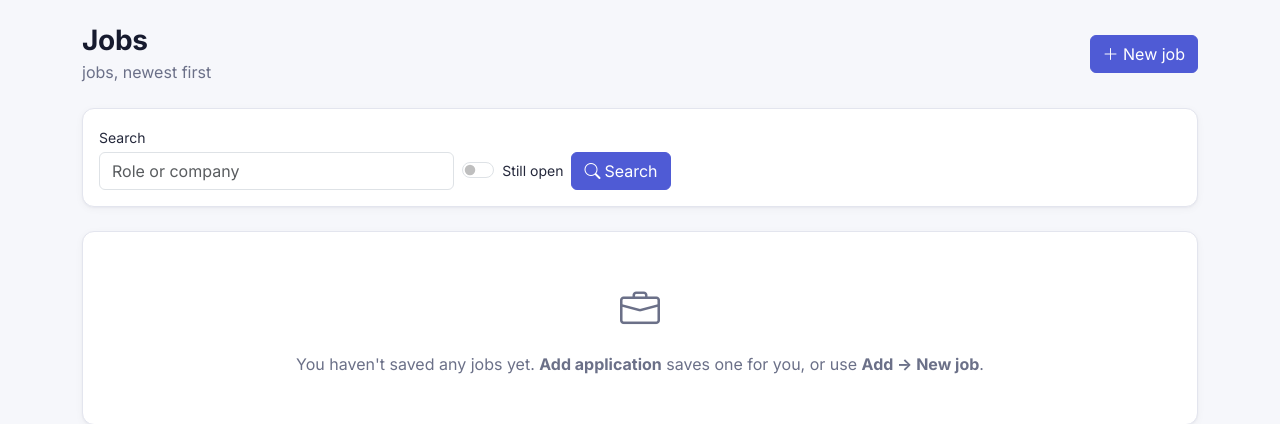
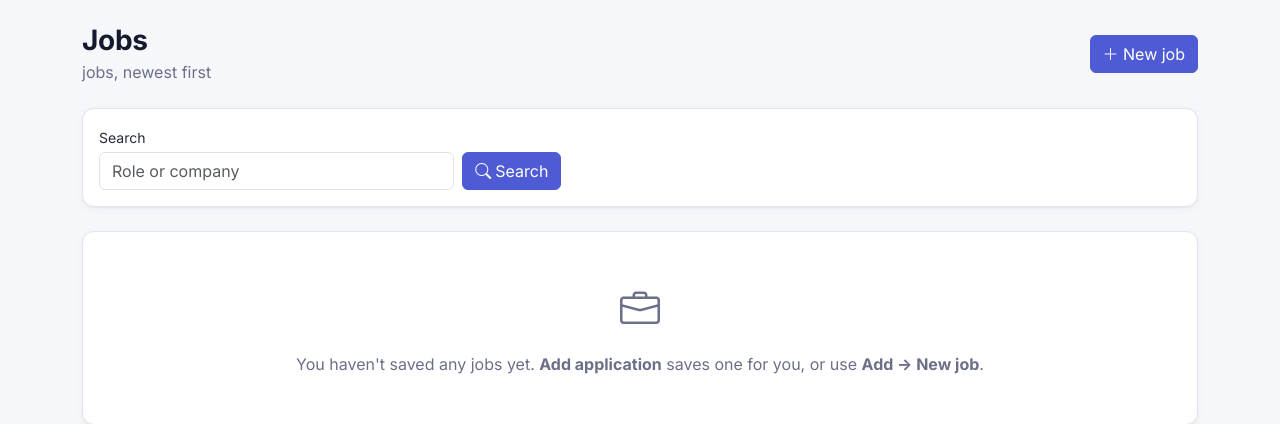
Before and after one commit to RB3154/job_application_tracker, a Python web app: template templates/jobs.html in a window 1280 px wide. Shown: the part 64-488 px from the top of the page. Run offline with Jinja, Linux system fonts and the light colour scheme; the template is opened without the code that fills it, so the values that code supplies are empty.

Commit message:
remove the Still open switch from the jobs page

```diff
--- a/templates/jobs.html
+++ b/templates/jobs.html
@@ -53,13 +53,6 @@
                     </select>
                 </div>
             {% endif %}
-            <div class="col-auto">
-                <div class="form-check form-switch mb-2">
-                    <input class="form-check-input" type="checkbox" role="switch" id="filterOpen" name="open_only" value="true"
-                           {{ "checked" if filters.open_only }}>
-                    <label class="form-check-label small" for="filterOpen">Still open</label>
-                </div>
-            </div>
             <div class="col-auto d-flex gap-2">
                 <button type="submit" class="btn btn-primary"><i class="bi bi-search me-1"></i>Search</button>
                 {% if is_filtered %}
```
Also changed, not shown: docs/frontend.md (+1 -1 lines), README.md.
